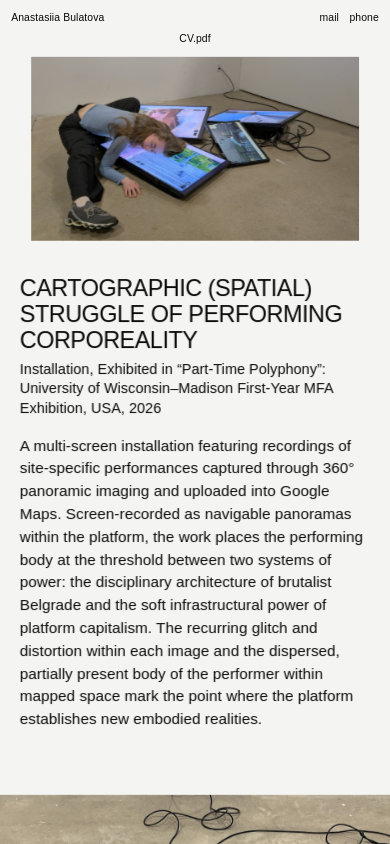
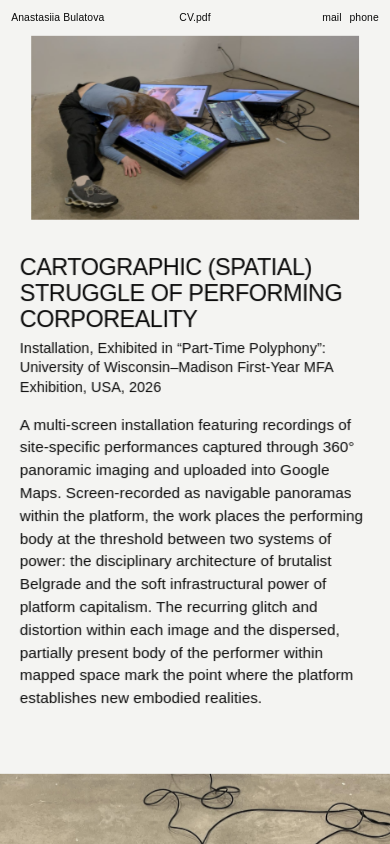
Before and after one commit to monker-source/anastasiia-portfolio, a plain HTML site: page project.html in a window 390 px wide. Drawn offline with Linux system fonts and the light colour scheme.

Commit message:
Keep mobile chrome CV on one line with the other menu links.
Co-authored-by: Cursor <cursoragent@cursor.com>

```diff
--- a/css/main.css
+++ b/css/main.css
@@ -299,19 +299,11 @@ body {
   }
 
   .site-chrome {
-    grid-template-columns: 1fr auto;
-    row-gap: 0.45rem;
-  }
-
-  .contact--cv {
-    grid-column: 1 / -1;
-    justify-self: center;
-    order: 3;
+    gap: clamp(0.4rem, 2vw, 0.75rem);
   }
 
   .site-contacts {
-    grid-column: 2;
-    grid-row: 1;
+    gap: clamp(0.45rem, 2vw, 0.75rem);
   }
 
   .contact {
--- a/project.html
+++ b/project.html
@@ -7,7 +7,7 @@
       Cartographic (Spatial) Struggle of Performing Corporeality —
       Anastasiia Bulatova
     </title>
-    <link rel="stylesheet" href="./css/main.css?v=16" />
+    <link rel="stylesheet" href="./css/main.css?v=21" />
     <link rel="stylesheet" href="./css/project.css?v=14" />
     <script>
       (function () {
```
Also changed, not shown: index.html (+1 -1 lines).
